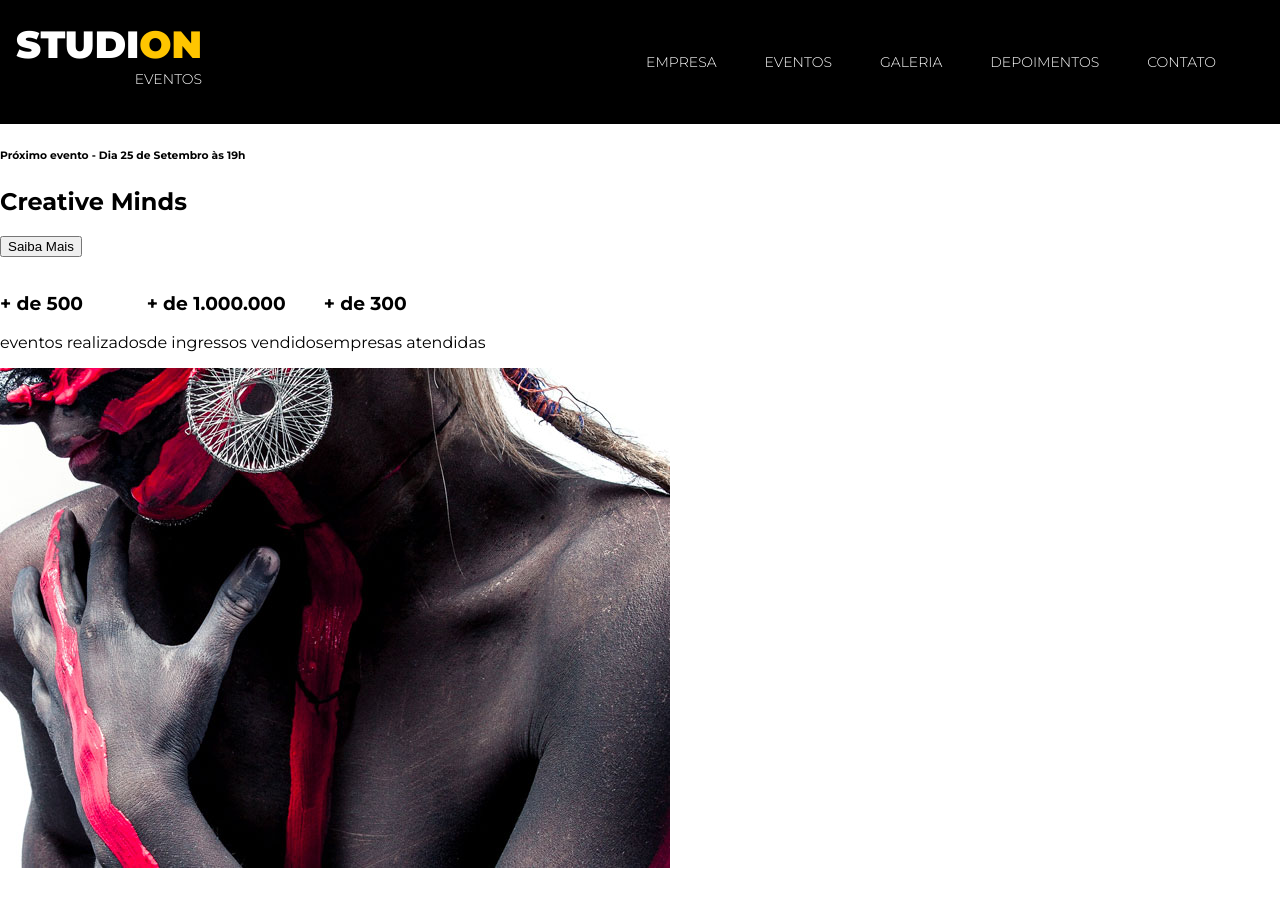
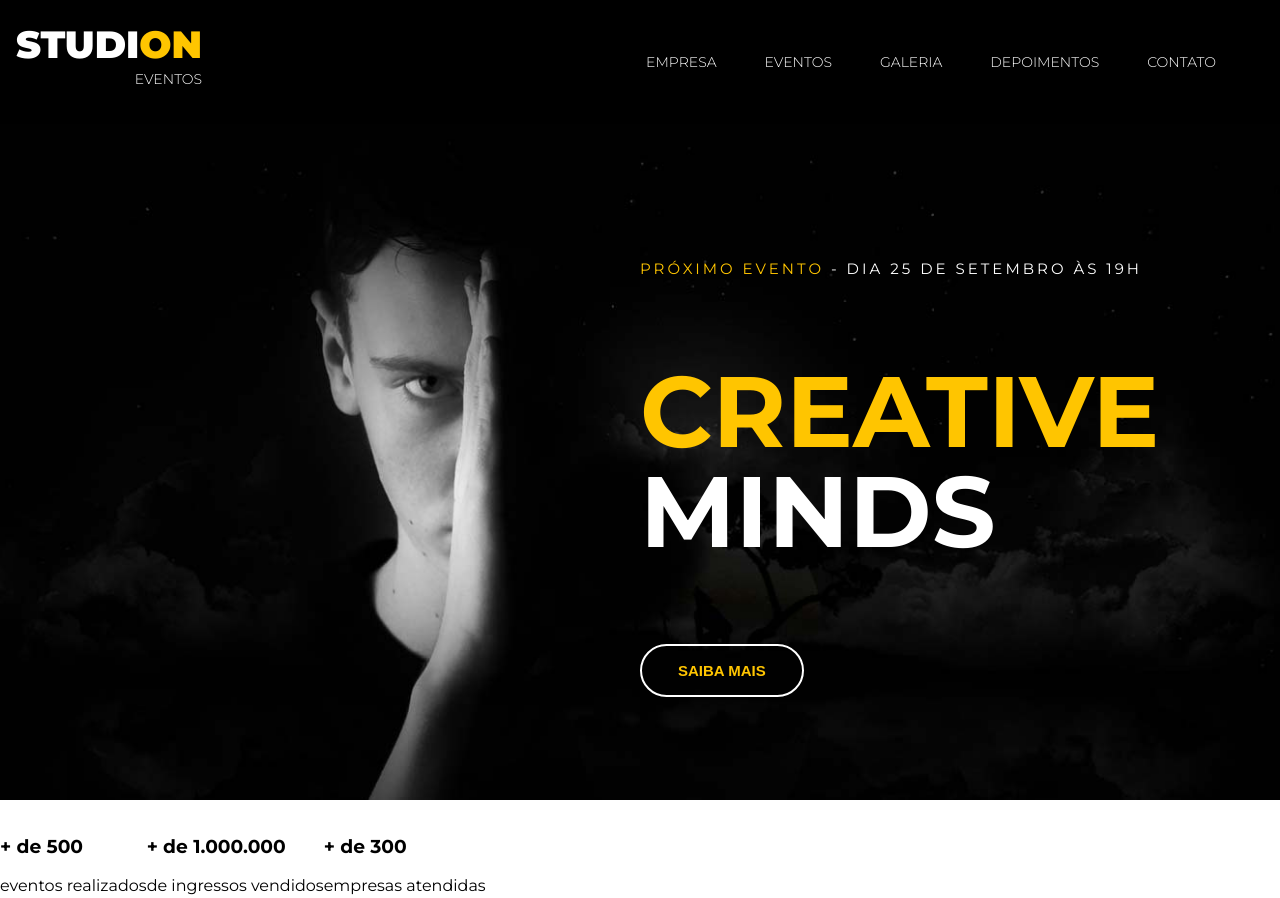
Before and after one commit to OtherVision/studion-project, a website: page src/index.html in a window 1280 px wide. Shown: the top 898 px of the page. Drawn offline with Linux system fonts and the light colour scheme.

Commit message:
feat(header): implemented header styles

```diff
--- a/src/css/style.css
+++ b/src/css/style.css
@@ -6,10 +6,11 @@
 
 :root {
 
-    --color-primary: #ffc500;
-
     font-family: 'Montserrat', sans-serif;
     font-size: 16px;
+
+    --color-primary: #ffc500;
+    --default-padding: 1rem;
 }
 
 body {
@@ -25,6 +26,7 @@ ul {
 
 .navbar {
     position: fixed;
+    z-index: 1;
     display: grid;
     grid-template-columns: 1fr 9fr;
     align-items: center;
@@ -73,4 +75,64 @@ ul {
     color: var(--color-primary);
 }
 
-/* .slide h6 {margin: 0;} */
+#slider {
+    background-color: #000;
+    color: #fff;
+}
+
+.slide {
+    position: relative;
+    height: calc(100vh - 7.75rem);
+}
+
+.slide__background-image {
+    width: 100%;
+    height: 100%;
+    object-fit: cover;
+    object-position: center;
+}
+
+.slide__copy {
+    position: absolute;
+    top: 6.25rem;
+    left: 50vw;
+}
+
+.slide__copy h6 {
+    font-size: .9375rem;
+    font-weight: 400;
+    text-transform: uppercase;
+    letter-spacing: .1875rem;
+}
+
+.slide__copy h2 {
+    font-size: 6.25rem;
+    text-transform: uppercase;
+    line-height: 6.25rem;
+}
+
+.slide__copy h2 span {
+    display: block;
+}
+
+.btn {
+    cursor: pointer;
+    padding: 1rem 2.25rem;
+    border: 0.125rem solid #fff;
+    border-radius: 5rem;
+    color: var(--color-primary);
+    background: unset;
+    font-size: .9375rem;
+    font-weight: 700;
+    text-transform: uppercase;
+    transition: 0.5s all ease;
+}
+
+.btn:hover,
+.btn:active,
+.btn:focus {
+    border-color: var(--color-primary) ;
+    background-color: var(--color-primary);
+    color: #fff;
+
+}
--- a/src/index.html
+++ b/src/index.html
@@ -30,9 +30,16 @@
     <header>
         <div id="slider">
             <div class="slide">
-                <h6><span>Próximo evento</span> - Dia 25 de Setembro às 19h</h6>
-                <h2><span>Creative</span> Minds</h2>
-                <button>Saiba Mais</button>
+
+                <img class="slide__background-image" src="./images/banner.jpg" alt="studion banner">
+
+                <div class="slide__copy">
+                    <h6><span class="copy--primary">Próximo evento</span> - Dia 25 de Setembro às 19h</h6>
+                    <h2><span class="copy--primary">Creative</span> Minds</h2>
+
+                    <button class="btn btn--slide">Saiba Mais</button>
+                </div>
+
             </div>
         </div>
     </header>
```
